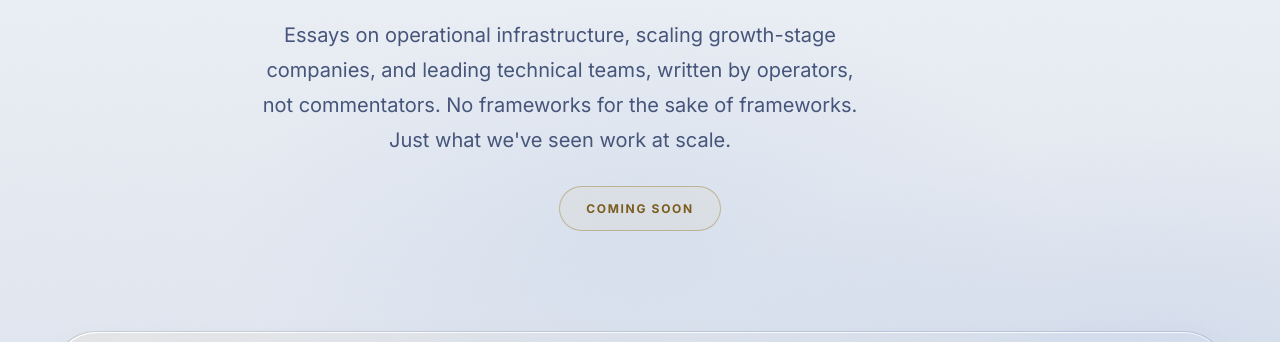
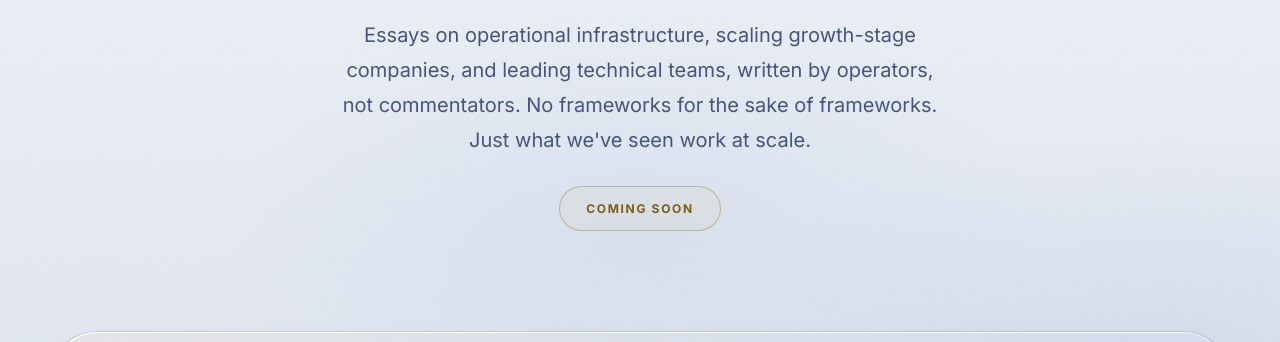
Before and after one commit to brudesignstudio/headroomadvisors, a plain HTML site: page blog.html in a window 1280 px wide. Shown: the part 387-729 px from the top of the page. Drawn offline with Linux system fonts and the light colour scheme; no server answers.

Commit message:
Add files via upload

```diff
--- a/blog.html
+++ b/blog.html
@@ -111,7 +111,7 @@
       <div class="reveal" style="max-width:760px; margin-left:auto; margin-right:auto; text-align:center;">
         <div class="eyebrow" style="justify-content:center;">Insights</div>
         <h1 data-split>Notes from the<br><span class="italic-gold">operating floor.</span></h1>
-        <p class="lead">Essays on operational infrastructure, scaling growth-stage companies, and leading technical teams, written by operators, not commentators. No frameworks for the sake of frameworks. Just what we've seen work at scale.</p>
+        <p class="lead" style="margin-left:auto; margin-right:auto;">Essays on operational infrastructure, scaling growth-stage companies, and leading technical teams, written by operators, not commentators. No frameworks for the sake of frameworks. Just what we've seen work at scale.</p>
         <div class="subscribe-inline" style="justify-content:center; align-items:center; max-width:none;">
           <span class="coming-soon-badge">Coming soon</span>
         </div>
```
